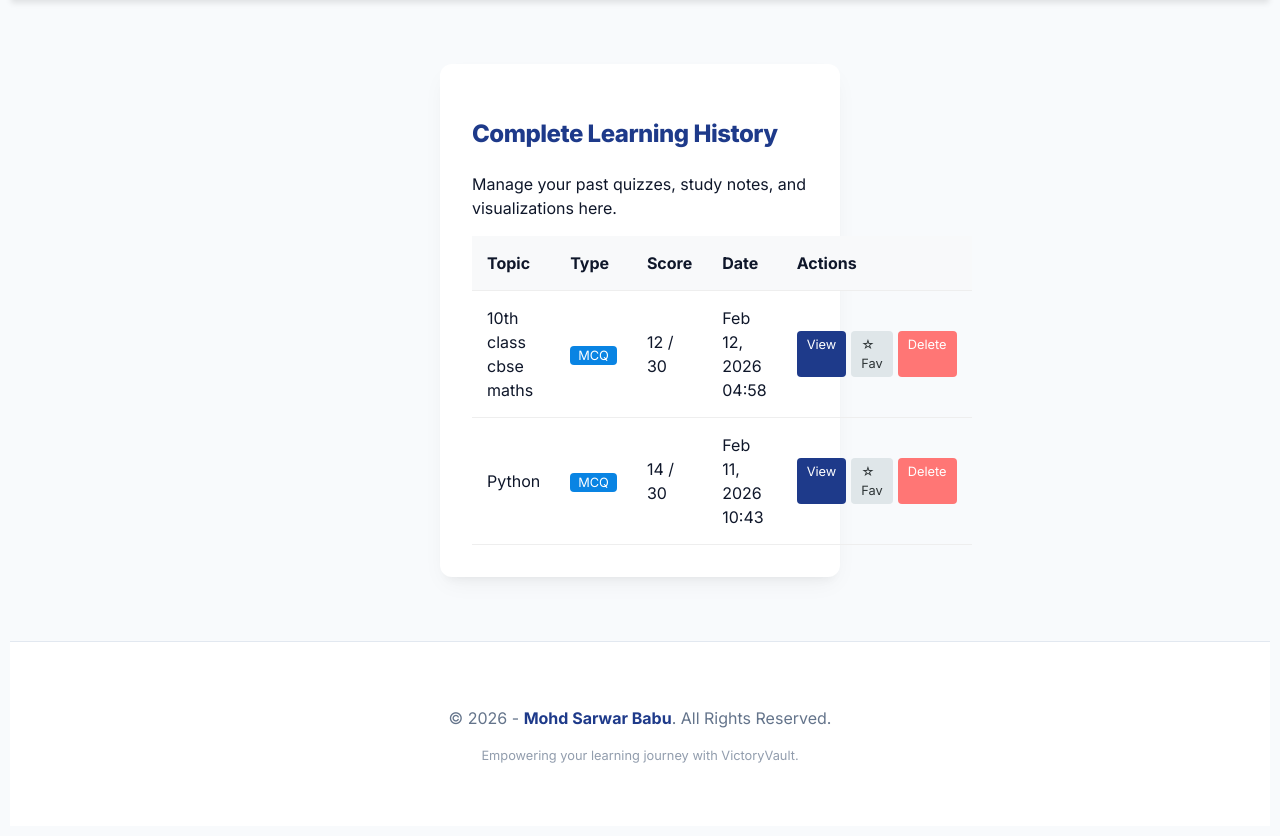
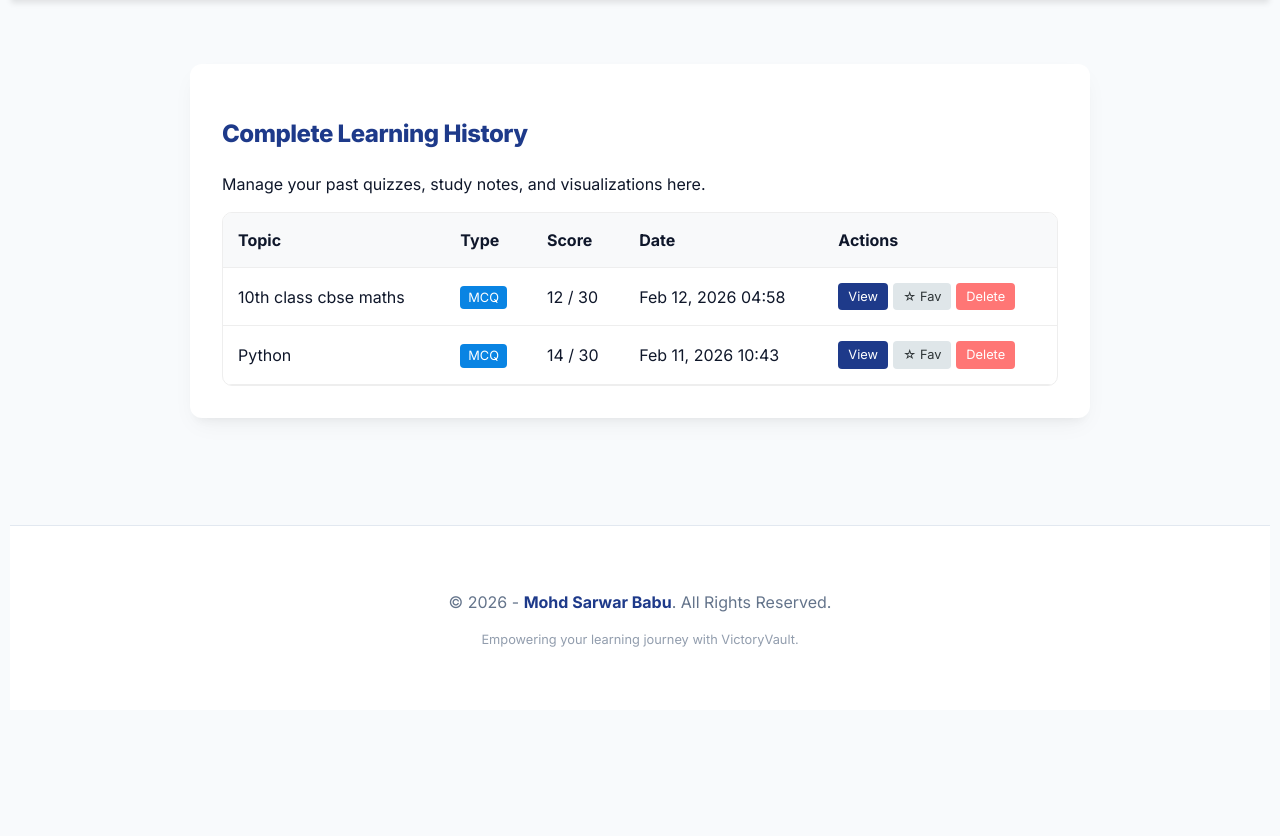
Before and after one commit to sarwarbabamdGit/Quiz_Gemini-API, a Django app: page /history/ in a window 1280 px wide. Shown: the part 80-916 px from the top of the page. After the commit the page ends 727 px from the top, so only its background shows below. Run offline with Django 5.2, Linux system fonts and the light colour scheme; a user stored in the database is signed in; data comes from the database, SQL or seed files in the repository; parts of the project's set-up code (start-up, migrations or seed data) failed here and were passed over.

Commit message:
updated history page alignment

```diff
--- a/lms_app/templates/lms_app/base.html
+++ b/lms_app/templates/lms_app/base.html
@@ -172,6 +172,11 @@
             box-sizing: border-box;
         }
 
+        /* Modifier for pages that need more horizontal space (tables, dashboards) */
+        .card.card-wide {
+            max-width: 1000px;
+        }
+
         @media (max-width: 480px) {
             .card {
                 padding: 1.5rem;
@@ -245,6 +250,36 @@
             text-align: center;
         }
 
+        /* Badge for status/type labels */
+        .badge {
+            display: inline-block;
+            padding: 2px 8px;
+            border-radius: 4px;
+            font-size: 0.8rem;
+            color: white;
+            background: #0984e3;
+        }
+
+        /* Actions container and buttons */
+        .actions {
+            display: flex;
+            gap: 5px;
+            flex-wrap: wrap;
+        }
+
+        .action-btn {
+            padding: 4px 10px;
+            border-radius: 4px;
+            text-decoration: none;
+            font-size: 0.8rem;
+            color: white;
+        }
+
+        .action-btn.view { background: var(--primary-color); }
+        .action-btn.favorite { background: #dfe6e9; color: #2d3436; }
+        .action-btn.favorite.favorited { background: #fdcb6e; color: white; }
+        .action-btn.delete { background: #ff7675; }
+
         .table-responsive {
             overflow-x: auto;
             border-radius: 10px;
--- a/lms_app/templates/lms_app/history.html
+++ b/lms_app/templates/lms_app/history.html
@@ -1,11 +1,12 @@
 {% extends 'lms_app/base.html' %}
 
 {% block content %}
-<div class="card">
+<div class="card card-wide">
     <h2>Complete Learning History</h2>
     <p>Manage your past quizzes, study notes, and visualizations here.</p>
 
     {% if history %}
+    <div class="table-responsive">
         <table>
             <thead>
                 <tr>
@@ -20,31 +21,28 @@
                 {% for result in history %}
                 <tr>
                     <td>{{ result.topic }}</td>
-                <td><span
-                        style="background: #0984e3; color: white; padding: 2px 8px; border-radius: 4px; font-size: 0.8rem;">
-                        {{result.content_type }}</span></td>
+                    <td><span class="badge">{{ result.content_type }}</span></td>
                     <td>{% if result.content_type == 'MCQ' %}{{ result.score }} / {{ result.total_questions }}{% else %}-
                         {% endif %}</td>
                     <td>{{ result.date_taken|date:"M d, Y H:i" }}</td>
                     <td>
-                    <div style="display: flex; gap: 5px;">
-                        <a href="{% url 'view_history' result.id %}"
-                            style="background: var(--primary-color); color: white; padding: 4px 10px; border-radius: 4px; text-decoration: none; font-size: 0.8rem;">View</a>
+                        <div class="actions">
+                            <a href="{% url 'view_history' result.id %}" class="action-btn view">View</a>
 
                             <a href="{% url 'toggle_favorite' result.id %}"
-                            style="background: {% if result.is_favorite %}#fdcb6e{% else %}#dfe6e9{% endif %}; color: {% if result.is_favorite %}white{% else %}#2d3436{% endif %}; padding: 4px 10px; border-radius: 4px; text-decoration: none; font-size: 0.8rem;">
+                                class="action-btn favorite {% if result.is_favorite %}favorited{% endif %}">
                                 {% if result.is_favorite %}★ Fav{% else %}☆ Fav{% endif %}
                             </a>
 
-                        <a href="{% url 'delete_result' result.id %}"
-                            onclick="return confirm('Are you sure you want to delete this attempt?')"
-                            style="background: #ff7675; color: white; padding: 4px 10px; border-radius: 4px; text-decoration: none; font-size: 0.8rem;">Delete</a>
+                            <a href="{% url 'delete_result' result.id %}" onclick="return confirm('Are you sure you want to delete this attempt?')"
+                                class="action-btn delete">Delete</a>
                         </div>
                     </td>
                 </tr>
                 {% endfor %}
             </tbody>
         </table>
+    </div>
     {% else %}
     <p>No history yet. Start a new session from the <a href="{% url 'dashboard' %}">Dashboard</a>!</p>
     {% endif %}
```
Also changed, not shown: other parts of lms_app/templates/lms_app/base.html (+34 -0 lines). Lines whose indentation alone changed are shown as unchanged.
